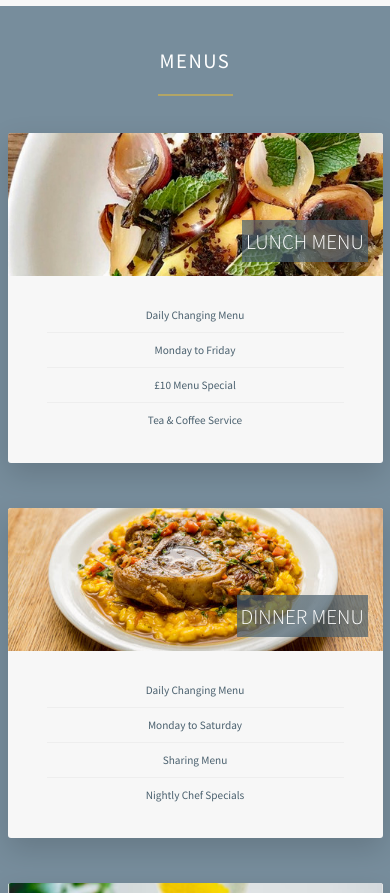
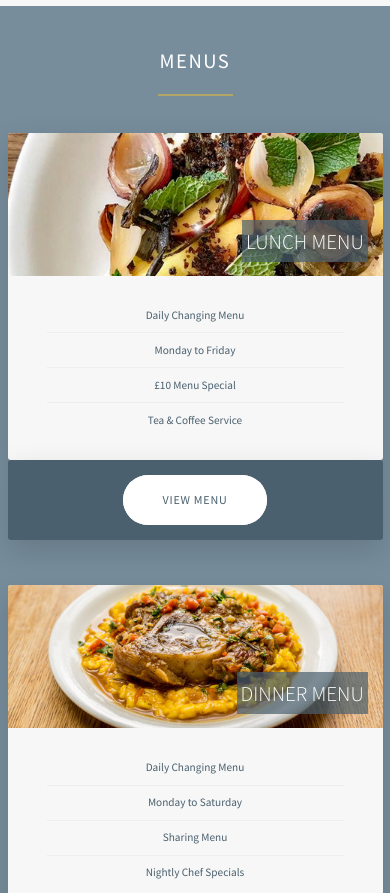
Before and after one commit to s-kngstn/oldroyd, a website: page index.html in a window 390 px wide. Shown: the part 1820-2713 px from the top of the page. Drawn offline with nearby package versions, Linux system fonts and the light colour scheme.

Commit message:
finalizing media queries

```diff
--- a/index.html
+++ b/index.html
@@ -21,7 +21,7 @@
     <header id="home" class="header">
       <nav>
         <div class="row">
-          <ul class="main-nav">
+          <ul class="main-nav" id="main-nav">
             <li><a href="#home">Home</a></li>
             <li><a href="#about">About</a></li>
             <li><a href="#menu">Menu</a></li>
@@ -42,8 +42,6 @@
               >
             </li>
           </ul>
-          <!-- MOBILE NAV ICON
-          <a class="mobile-nav-icon"><i class="fas fa-bars fa-2x"></i></a> -->
         </div>
       </nav>
 
@@ -249,8 +247,7 @@
               dishes.
             </p>
             <p class="u-margin-bottom-small">
-              To make a booking online click here or call the restaurant on 020
-              8617 9010
+             <a href="https://www.resdiary.com/restaurant/oldroyd" target="_blank">Make a booking online</a> or call the restaurant on 020 8617 9010
             </p>
           </div>
 
@@ -269,7 +266,7 @@
             Gift Vouchers
           </h2>
           <p class="u-margin-bottom-small u-margin-top-small">
-            Gift a memorable & delicious dining experience to friends or family
+            Gift an unforgettable dining experience
           </p>
           <p class="u-margin-bottom-small">
             Perfect for any occasion
--- a/sass/abstracts/_mixins.scss
+++ b/sass/abstracts/_mixins.scss
@@ -28,6 +28,13 @@ ORDER: Base + typography > general layout + grid > page layout > components
 */
 
 @mixin respond($breakpoint) {
+  @if $breakpoint == iphone {
+    @media (max-width: 23.4375em) {
+      //375px
+      @content;
+    }
+  }
+
   @if $breakpoint == phone-med {
     @media (max-width: 29.0625em) {
       //465px
@@ -38,6 +45,13 @@ ORDER: Base + typography > general layout + grid > page layout > components
   @if $breakpoint == phone-large {
     @media (max-width: 37.5em) {
       //600px
+      @content;
+    }
+  }
+
+  @if $breakpoint == phone-xlarge {
+    @media (max-width: 46.875em) {
+      //750px
       @content;
     }
   }
@@ -62,6 +76,14 @@ ORDER: Base + typography > general layout + grid > page layout > components
       @content;
     }
   }
+
+  @if $breakpoint == laptop-large {
+    @media (max-width: 83.75em) {
+      //1340px
+      @content;
+    }
+  }
+
   @if $breakpoint == big-desktop {
     @media (min-width: 112.5em) {
       //1800px
--- a/sass/base/_typography.scss
+++ b/sass/base/_typography.scss
@@ -15,6 +15,11 @@ body {
     font-size: 22rem;
     font-weight: 300;
     letter-spacing: 0.5rem;
+
+    @include respond(phone-xlarge) {
+      font-size: 18rem;
+      letter-spacing: 0.3rem;
+    }
 
     @include respond(phone-large) {
       font-size: 15rem;
@@ -44,6 +49,10 @@ body {
 
   @include respond(phone-large) {
     font-size: 2.75rem;
+  }
+
+  @include respond(iphone) {
+    font-size: 2.5rem;
   }
 
   &::after {
--- a/sass/components/_card.scss
+++ b/sass/components/_card.scss
@@ -16,6 +16,10 @@
     border-radius: $border-corner;
     overflow: hidden;
     box-shadow: 0 1.5rem 4rem rgba($color-black, 0.15);
+
+    @include respond(iphone) {
+      box-shadow: none;
+    }
 
     &--front {
       background-color: $color-grey-light-1;
@@ -141,4 +145,41 @@
     font-size: 5rem;
     text-transform: uppercase;
   }
+
+  @include respond(tab-port) {
+    height: auto;
+
+    &__side {
+      height: auto;
+      width: 100%;
+      position: relative;
+      border-radius: $border-corner;
+
+      &--back {
+        transform: rotateY(0);
+      }
+    }
+
+    &:hover &__side--front {
+      transform: rotateY(0);
+    }
+
+    //BACK SIDE STYLING
+    &__cta {
+      position: relative;
+      top: 0;
+      left: 0;
+      transform: translate(0);
+      width: 100%;
+      padding: 2rem;
+    }
+
+    &__price-box {
+      margin-bottom: 1rem;
+    }
+
+    &__price-value {
+      font-size: 15rem;
+    }
+  }
 }
--- a/sass/layout/_contact.scss
+++ b/sass/layout/_contact.scss
@@ -37,6 +37,12 @@
   height: 45.1rem;
   width: 60rem;
 
+  @include respond(laptop-large) {
+    height: 35.1rem;
+    width: 50rem;
+    right: 0;
+  }
+
   @include respond(tab-port) {
     width: 100%;
     right: 0;
@@ -48,6 +54,12 @@
   height: 45.1rem;
   width: 60rem;
 
+  @include respond(laptop-large) {
+    height: 35.1rem;
+    width: 50rem;
+    right: 0;
+  }
+
   @include respond(tab-port) {
     width: 100%;
   }
--- a/sass/layout/_grid.scss
+++ b/sass/layout/_grid.scss
@@ -13,6 +13,10 @@
 
   @include respond(tab-port) {
     max-width: 50rem;
+  }
+
+  @include respond(iphone) {
+    max-width: 40rem;
   }
 
   @include clearfix;
--- a/sass/layout/_monday.scss
+++ b/sass/layout/_monday.scss
@@ -18,5 +18,20 @@
     transform: translate(-50%, -50%);
 
     text-align: center;
+
+    a,
+    a:link,
+    a:visited {
+      color: $color-white;
+      text-decoration: none;
+      text-transform: uppercase;
+      font-size: 1.6rem;
+      letter-spacing: 1px;
+      transition: font-size 0.3s ease;
+    }
+
+    a:hover {
+      font-size: 1.7rem;
+    }
   }
 }
--- a/sass/layout/_navigation.scss
+++ b/sass/layout/_navigation.scss
@@ -5,6 +5,7 @@
   align-items: center;
   list-style: none;
   padding-top: 4rem;
+  z-index: 200;
 
   @include respond(tab-port) {
     display: none;
@@ -57,25 +58,3 @@
     padding: 2rem 2rem;
   }
 }
-
-// // MOBILE NAVIGATION
-
-// .mobile-nav-icon {
-//   float: right;
-//   margin-top: 3.8rem;
-//   color: $color-gold;
-//   cursor: pointer;
-//   display: none;
-// }
-
-// @media only screen and (max-width: 767px) {
-//   .mobile-nav-icon {
-//     display: inline-block;
-//   }
-
-//   .main-nav {
-//     display: flex;
-//     flex-direction: column;
-//     border: 0;
-//   }
-// }
--- a/sass/pages/_home.scss
+++ b/sass/pages/_home.scss
@@ -17,6 +17,11 @@
 
   @include respond(tab-port) {
     padding: 5rem 0 15rem 0;
+  }
+
+  @include respond(iphone) {
+    background-color: $color-primary;
+    padding: 5rem 0 5rem 0;
   }
 }
 
@@ -42,6 +47,11 @@
 
   @include respond(phone-large) {
     padding: 5rem 0 10rem 0;
+  }
+
+  @include respond(iphone) {
+    background-color: $color-primary;
+    padding: 5rem 0 5rem 0;
   }
 }
 
```
Also changed, not shown: css/style.css.
